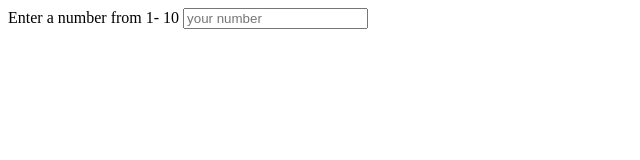
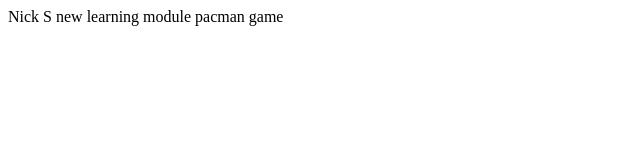
Before and after one commit to WHCompSci/WHCompSci.github.io, a website: page pac-man/index.html in a window 1280 px wide. Shown: the whole page, without its empty margins (0-640 px from the left). Drawn offline with Linux system fonts and the light colour scheme.

Commit message:
added temporary description for game

```diff
--- a/pac-man/index.html
+++ b/pac-man/index.html
@@ -7,10 +7,8 @@
     </head>
 
     <body>
-        Enter a number from 1- 10
+        Nick S new learning module pacman game
     </body>
-
-    <input type="text" id="text-input" placeholder="your number" />
 
 
 </html>
```
